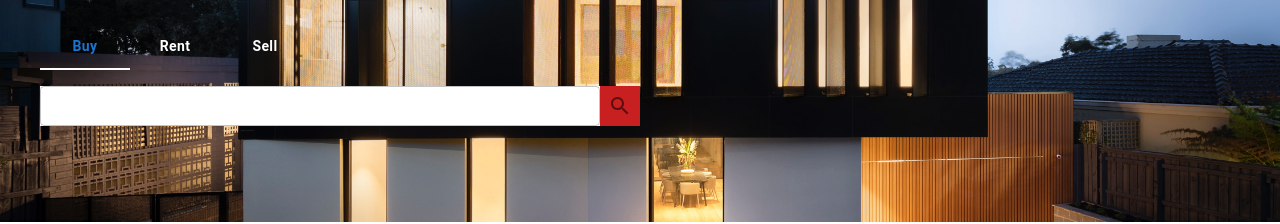
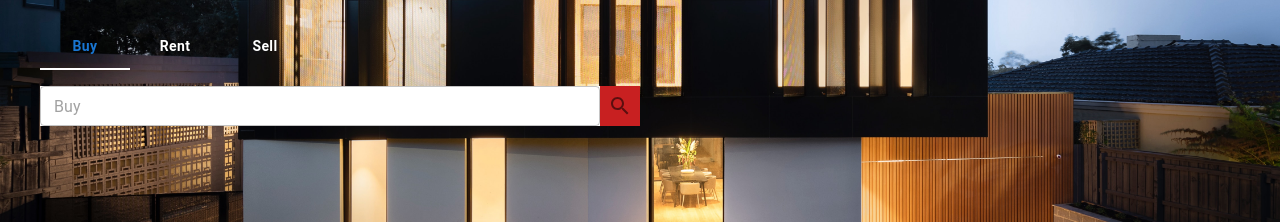
Before and after one commit to zainbt/AssessmentProject, a React (Vite) app: page / in a window 1280 px wide. Shown: the part 178-402 px from the top of the page. Built offline with nearby package versions, Linux system fonts and the light colour scheme.

Commit message:
Chnages for search tabs

```diff
--- a/src/components/MainNavigation/SearchTabs/SearchInput.jsx
+++ b/src/components/MainNavigation/SearchTabs/SearchInput.jsx
@@ -4,8 +4,16 @@ import SearchIcon from "@mui/icons-material/Search";
 
 export const SearchInput = (props) => {
     const [query, setQuery] = useState("");
+    const { value, index, placeholder } = props; // value is the current tab index, index is the index of the tab
+
 
     return (
+        <div
+            role="tabpanel"
+            hidden={value !== index}
+            id={`simple-tabpanel-${index}`}
+            aria-labelledby={`simple-tab-${index}`}
+        >
             <Box sx={{
                 display: 'flex',
                 maxWidth: '50%',
@@ -21,7 +29,7 @@ export const SearchInput = (props) => {
                     }}
                     size="small"
                     id="search-bar"
-                placeholder={props.placeholder}
+                    placeholder={placeholder}
                     value={query}
                     onChange={(e) => setQuery(e.target.value)}
                     inputProps={{
@@ -30,10 +38,13 @@ export const SearchInput = (props) => {
                     variant="outlined"
                     fullWidth
                 />
-            <IconButton sx={{ backgroundColor: '#c82021',
-            borderRadius: '0px' }}>
+                <IconButton sx={{
+                    backgroundColor: '#c82021',
+                    borderRadius: '0px'
+                }}>
                     <SearchIcon />
                 </IconButton>
             </Box >
+        </div>
     );
 }
--- a/src/components/MainNavigation/SearchTabs/SearchTabs.jsx
+++ b/src/components/MainNavigation/SearchTabs/SearchTabs.jsx
@@ -42,7 +42,9 @@ export const SearchTabs = () => {
                     value={value} onChange={(e, newValue) => { setValue(newValue) }} aria-label="basic tabs example">
                     {tabItems}
                 </SearchTabsWrapper>
-                <SearchInput />
+                <SearchInput value={value} index={0} placeholder={"Buy"} />
+                <SearchInput value={value} index={1} placeholder={"Rent"} />
+                <SearchInput value={value} index={2} placeholder={"Sell"} />
             </Box>
         </Box>
     )
```
Lines whose indentation alone changed are shown as unchanged.
